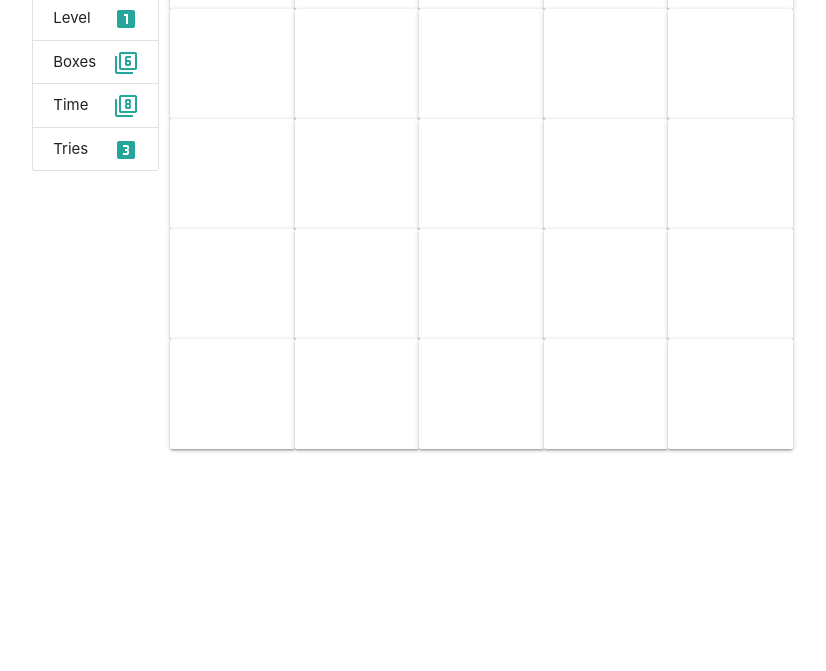
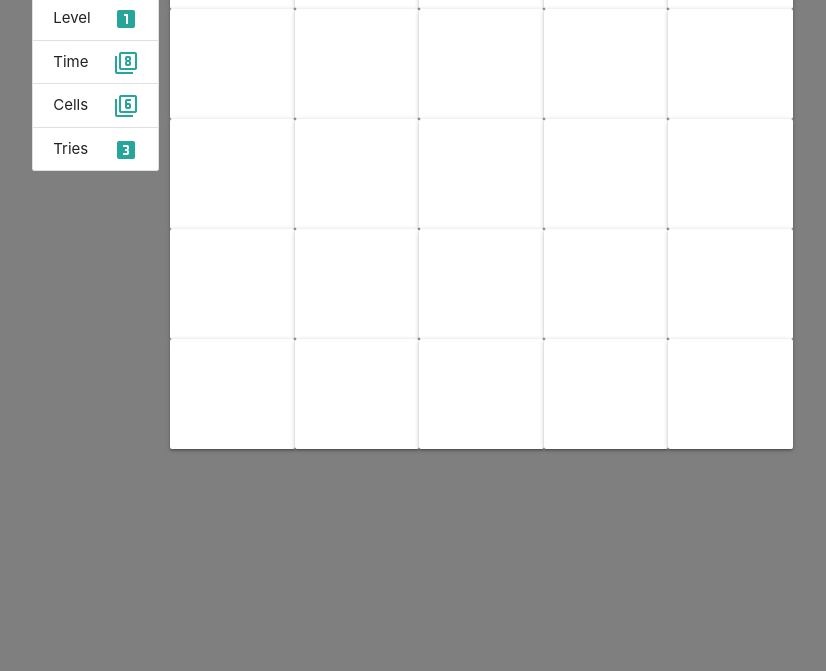
Before and after one commit to naeem91/memory-grid, a React app: page / in a window 1280 px wide. Shown: the part 129-800 px from the top of the page, without its empty margins (171-997 px from the left). Built offline with nearby package versions, Linux system fonts and the light colour scheme.

Commit message:
UI improved

```diff
--- a/package.json
+++ b/package.json
@@ -24,6 +24,7 @@
     "webpack-cli": "^3.3.8"
   },
   "dependencies": {
+    "@material-ui/core": "^4.5.0",
     "lodash": "^4.17.15",
     "react": "^16.9.0",
     "react-dom": "^16.9.0"
--- a/src/index.html
+++ b/src/index.html
@@ -6,6 +6,9 @@
     <link href="https://fonts.googleapis.com/icon?family=Material+Icons" rel="stylesheet">
     <title>Memory Grid</title>
     <style>
+        body{
+            background-color: rgba(0, 0, 0, 0.5);
+        }
         li{
             cursor: default;
         }
@@ -32,6 +35,7 @@
         }
         .active { background-color: #058BDA; }
         .original { background-color: rgb(218, 151, 5); }
+        #transition-modal-title { color: white; }
     </style>
 </head>
 <body>
--- a/src/js/components/Game.jsx
+++ b/src/js/components/Game.jsx
@@ -1,8 +1,9 @@
 import React from "react";
 
-import {GameState} from '../constants.js'
+import { GameState } from '../constants.js'
 import SideBar from './Sidebar.jsx'
 import Grid from './Grid.jsx'
+import StatusModal from './StatusModal.jsx';
 
 
 class Game extends React.Component {
@@ -12,7 +13,8 @@ class Game extends React.Component {
             gameState: GameState.LOADING,
             wrongGuess: 0,
             cellsLeft: this.props.guessSize,
-            time: this.props.timeAllowed
+            time: this.props.timeAllowed,
+            modalOpen: false
         };
         this.guesses = {correct: [], incorrect: []};
         this.gameController = this.props.gameController;
@@ -22,14 +24,18 @@ class Game extends React.Component {
             this.guesses.correct.push(guess);
             this.setState({'cellsLeft': this.state.cellsLeft - 1});
             if(this.guesses.correct.length >= this.props.guessSize){
+                setTimeout(()=>{
                     this.setState({gameState: GameState.WON});
                     this.nextLevel();
+                }, 500);
             }
         }else{
             this.guesses.incorrect.push(guess);
             this.setState({wrongGuess: this.state.wrongGuess + 1});
             if(this.guesses.incorrect.length >= this.props.incorrectAllowed){
+                setTimeout(()=>{
                     this.setState({gameState: GameState.ENDED});
+                }, 500);
             }
         }
     }
@@ -40,37 +46,60 @@ class Game extends React.Component {
         this.gameController.restart();
     }
     componentDidMount(){
+        this.setState({gameState: GameState.READY, modalOpen: true});
         setTimeout(() => {
-            this.setState({gameState: GameState.READY});
+            this.setState({gameState: GameState.MEMORIZE, modalOpen: true});
             setTimeout(() => {
-                this.setState({gameState: GameState.MEMORIZE});
+                this.setState({gameState: GameState.RECALL, modalOpen: false});
                 setTimeout(() => {
-                    this.setState({gameState: GameState.RECALL});
                     let tick = setInterval(() => {
                         if(this.state.gameState == GameState.ENDED || this.state.gameState == GameState.WON){
                             clearInterval(tick);
+                            this.setState({modalOpen: true});
                             return;
                         }
-                        this.setState({time: this.state.time - 1})
+                        this.setState({time: this.state.time - 1});
                         if(this.state.time <= 0){
                             clearInterval(tick);
-                            this.setState({gameState: GameState.ENDED});
+                            this.setState({gameState: GameState.ENDED, modalOpen: true});
                         }
                     }, 1000);
                 }, 1000);
-            }, 1000);
+            }, this.props.highlighTime * 1000);
         }, 1000);
     }
     render(){
+        let restartButton = '';
+        let statusText = '';
+        if(this.state.gameState == GameState.ENDED){
+            restartButton = (
+                <a class="waves-effect waves-light btn-small" onClick={this.restartGame.bind(this)}>
+                <i class="material-icons left">autorenew</i>Retry</a>);
+        }
+        if(this.state.gameState == GameState.READY){
+            statusText = GameState.READY.toUpperCase();
+        }
+
         return(
             <div className="game row">
+                <StatusModal
+                    modalOpen={this.state.modalOpen}
+                    title={statusText}
+                    description={restartButton}
+                />
                 <SideBar
                     guessSize={this.props.guessSize}
                     incorrectAllowed={this.props.incorrectAllowed}
                     level={this.props.level}
                     restartGame={this.restartGame.bind(this)}
-                {...this.state} />
-                <Grid size={this.props.gridSize} highLightSize={this.props.guessSize} recordGuess={this.recordGuess.bind(this)} {...this.state} />
+                    {...this.state}
+                />
+                <Grid
+                    size={this.props.gridSize}
+                    highLightSize={this.props.guessSize}
+                    recordGuess={this.recordGuess.bind(this)}
+                    {...this.state}
+                />
             </div>
         )
     }
--- a/src/js/components/GameController.jsx
+++ b/src/js/components/GameController.jsx
@@ -2,13 +2,17 @@ import React from "react";
 
 import {GameLevels} from '../constants.js'
 import Game from './Game.jsx'
+import StatusModal from './StatusModal.jsx';
+
 
 class GameController extends React.Component{
     constructor(props){
         super(props);
         this.state = {
             level: 0,
-            gameId: `game-${new Date().getTime()}`
+            gameId: `game-${new Date().getTime()}`,
+            modalOpen: false,
+            maxLevel: false
         }
     }
     get controller(){
@@ -17,17 +21,36 @@ class GameController extends React.Component{
                 this.setState({gameId: `game-${new Date().getTime()}`});
             },
             increaseLevel: () => {
-                if(this.state.level < GameLevels.length){
+                if(this.state.level < GameLevels.length - 1){
                     this.setState({'level': this.state.level + 1, gameId: `game-${new Date().getTime()}`});
                 }else{
-                    alert('max level acheived');
+                    this.setState({modalOpen: true, maxLevel: true});
+                    setTimeout(()=>{
+                        this.setState({
+                            gameId: `game-${new Date().getTime()}`,
+                            level: 0,
+                            modalOpen: false,
+                            maxLevel: false
+                        });
+                    }, 5000);
                 }
             }
         }
     }
     render(){
+        let statusText = '';
+        if(this.state.maxLevel){
+            statusText = 'Congratulations! You have achieved the max level of the game. ' +
+                'Game will reset now...'
+        }
+
         return (
             <div className="game-controller container">
+                 <StatusModal
+                    modalOpen={this.state.modalOpen}
+                    title={statusText}
+                    descripton=""
+                />
                 <Game
                     key={this.state.gameId}
                     gameController={this.controller}
@@ -35,6 +58,7 @@ class GameController extends React.Component{
                     guessSize={GameLevels[this.state.level].guessSize}
                     incorrectAllowed={GameLevels[this.state.level].incorrectAllowed}
                     timeAllowed={GameLevels[this.state.level].timeAllowed}
+                    highlighTime={GameLevels[this.state.level].highlightTime}
                     level={this.state.level + 1}
                 />
             </div>
--- a/src/js/components/Sidebar.jsx
+++ b/src/js/components/Sidebar.jsx
@@ -44,6 +44,11 @@ class SideBar extends React.Component {
                 triesIcon = `looks_${triesLeft}`;
         }
 
+        let cellsIcon = `filter_${this.props.cellsLeft}`;
+        if(this.props.cellsLeft == 0) {
+            cellsIcon = 'check';
+        }
+
         return (
             <div className="sidebar col s2">
                <ul className="collection">
@@ -57,15 +62,15 @@ class SideBar extends React.Component {
                        </span>
                    </li>
                    <li class="collection-item">
-                       Boxes
-                       <span class="secondary-content">
-                        <i class="material-icons">{`filter_${this.props.guessSize}`}</i>
-                       </span>
-                   </li>
-                    <li class="collection-item">
                        Time
                        <span class="secondary-content">
                         <i class="material-icons">{timeIcon}</i>
+                       </span>
+                   </li>
+                   <li class="collection-item">
+                       Cells
+                       <span class="secondary-content">
+                        <i class="material-icons">{cellsIcon}</i>
                        </span>
                    </li>
                    <li class="collection-item">
--- /dev/null
+++ b/src/js/components/StatusModal.jsx
@@ -0,0 +1,26 @@
+import React from "react";
+import Modal from '@material-ui/core/Modal';
+
+const modalStyle = {
+    display: 'flex',
+    alignItems: 'center',
+    justifyContent: 'center',
+    height: '100%',
+    opacity: 0.7
+};
+
+
+class StatusModal extends React.Component{
+    render(){
+        return (
+            <Modal open={this.props.modalOpen}>
+                <div style={modalStyle}>
+                    <h5 id="transition-modal-title">{ this.props.title }</h5>
+                    <p id="transition-modal-description">{ this.props.description }</p>
+                </div>
+            </Modal>
+        );
+    }
+}
+
+export default StatusModal;
--- a/src/js/constants.js
+++ b/src/js/constants.js
@@ -5,27 +5,51 @@ const GameState = {
     RECALL: 'recall',
     ENDED: 'ended',
     WON: 'won'
-}
+};
 
 const GameLevels = [
     {
         gridSize: 5,
         guessSize: 6,
         incorrectAllowed: 3,
-        timeAllowed: 10
+        timeAllowed: 10,
+        highlightTime: 1
     },
     {
         gridSize: 5,
         guessSize: 8,
         incorrectAllowed: 3,
-        timeAllowed: 10
+        timeAllowed: 10,
+        highlightTime: 1
     },
     {
         gridSize: 6,
         guessSize: 6,
         incorrectAllowed: 3,
-        timeAllowed: 10
+        timeAllowed: 10,
+        highlightTime: 1
+    },
+    {
+        gridSize: 6,
+        guessSize: 6,
+        incorrectAllowed: 3,
+        timeAllowed: 10,
+        highlightTime: 0.5
+    },
+    {
+        gridSize: 6,
+        guessSize: 8,
+        incorrectAllowed: 3,
+        timeAllowed: 10,
+        highlightTime: 0.5
+    },
+    {
+        gridSize: 6,
+        guessSize: 10,
+        incorrectAllowed: 3,
+        timeAllowed: 10,
+        highlightTime: 0.3
     }
-]
+];
 
 export {GameState, GameLevels};
```
Also changed, not shown: 1 other file. Lines whose indentation alone changed are shown as unchanged.
